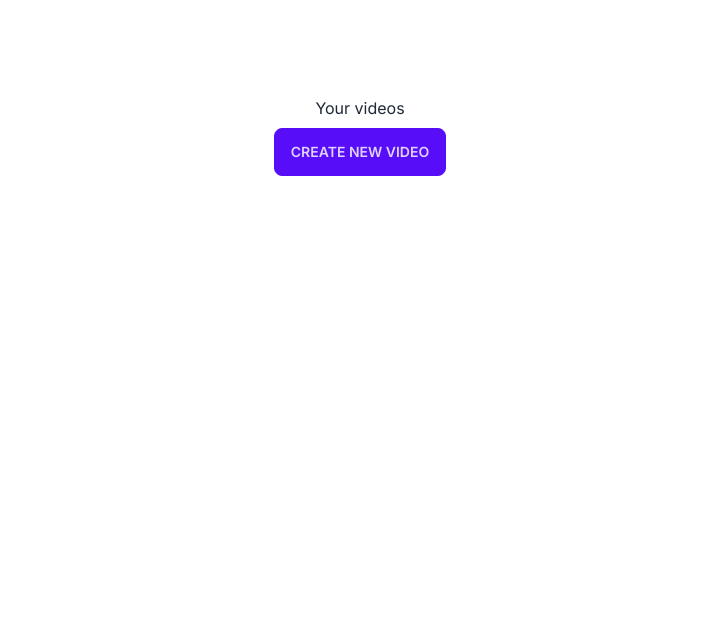
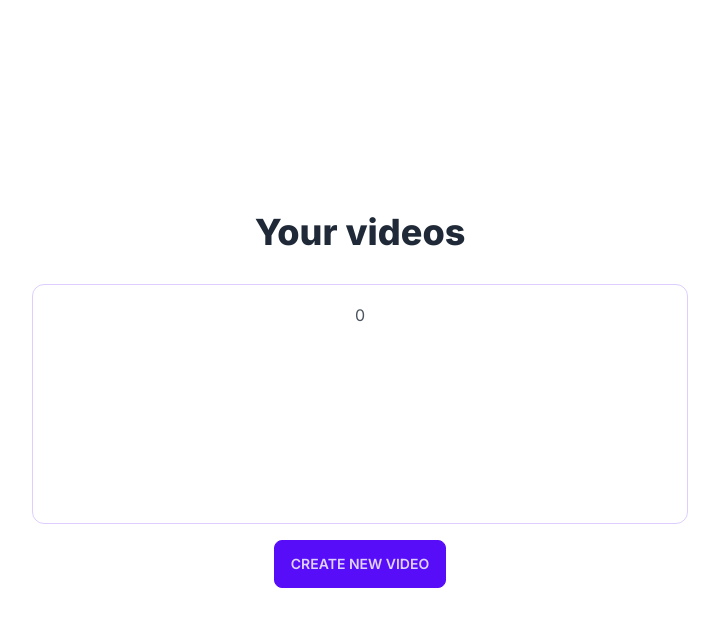
Before and after one commit to rvkoon/proto-video-editor, a Next.js app: page / in a window 1280 px wide. Shown: the top 626 px of the page, without its empty margins (280-999 px from the left). Built offline with nearby package versions, Linux system fonts and the light colour scheme.

Commit message:
add videosList

```diff
--- a/package.json
+++ b/package.json
@@ -9,6 +9,7 @@
     "lint": "next lint"
   },
   "dependencies": {
+    "@tailwindcss/typography": "^0.5.10",
     "@types/uuid": "^9.0.6",
     "daisyui": "^3.9.3",
     "next": "13.5.6",
--- /dev/null
+++ b/src/app/context.tsx
@@ -0,0 +1,37 @@
+"use client";
+import { createContext, useContext, useEffect, useState } from "react";
+import { AppContext } from "./types";
+import { LocalStorageService } from "@/services/localstorage";
+import { VideoState } from "@/features/video-editor/types";
+
+const AppContext = createContext<AppContext>({
+  videos: [],
+  setVideos: () => [],
+  isLoadingVideos: false,
+});
+
+export function useAppContext() {
+  return useContext(AppContext);
+}
+
+interface AppContextProviderProps {
+  children: React.ReactNode;
+}
+
+export function AppProvider({ children }: AppContextProviderProps) {
+  const [videos, setVideos] = useState<VideoState[]>([]);
+  const [isLoadingVideos, setIsLoadingVideos] = useState<boolean>(true);
+
+  useEffect(() => {
+    const videos = LocalStorageService.getAllWithPrefix("video");
+    console.log({ storageVideos: videos });
+    setVideos(videos);
+    setIsLoadingVideos(false);
+  }, []);
+
+  return (
+    <AppContext.Provider value={{ videos, setVideos, isLoadingVideos }}>
+      {children}
+    </AppContext.Provider>
+  );
+}
--- a/src/app/layout.tsx
+++ b/src/app/layout.tsx
@@ -2,6 +2,8 @@ import type { Metadata } from "next";
 import { Inter } from "next/font/google";
 import "./globals.css";
 import { VideoEditorProvider } from "@/features/video-editor/context";
+import { AppProvider } from "./context";
+import { useState } from "react";
 
 const inter = Inter({ subsets: ["latin"] });
 
@@ -18,7 +20,9 @@ export default function RootLayout({
   return (
     <html lang="en" data-theme="light">
       <body className={inter.className}>
-        <VideoEditorProvider>{children}</VideoEditorProvider>
+        <AppProvider>
+          <VideoEditorProvider>{children}</VideoEditorProvider>
+        </AppProvider>
       </body>
     </html>
   );
--- a/src/app/page.tsx
+++ b/src/app/page.tsx
@@ -1,10 +1,16 @@
 import { CreateVideoButton } from "@/features/create-video/components/CreateVideoButton";
+import { VideosList } from "@/lib/ui/components/VideosList";
 
 export default function Home() {
   return (
-    <main className="flex min-h-screen flex-col items-center gap-2 p-24">
-      <h1>Your videos</h1>
-      <CreateVideoButton />
+    <main className="flex min-h-screen flex-col items-center justify-center gap-2 p-24">
+      <article className="prose text-center w-full">
+        <h1 className="">Your videos</h1>
+        <div className="mb-4">
+          <VideosList />
+        </div>
+        <CreateVideoButton />
+      </article>
     </main>
   );
 }
--- /dev/null
+++ b/src/app/types.ts
@@ -0,0 +1,7 @@
+import { VideoState } from "@/features/video-editor/types";
+
+export type AppContext = {
+  videos: VideoState[];
+  setVideos: (videos: VideoState[]) => void;
+  isLoadingVideos: boolean;
+};
--- a/src/features/create-video/components/CreateVideoButton.tsx
+++ b/src/features/create-video/components/CreateVideoButton.tsx
@@ -1,8 +1,9 @@
 "use client";
 
-import { createNewVideo } from "../services/createNewVideo";
+import { useCreateNewVideo } from "../services/useCreateNewVideo";
 
 export function CreateVideoButton() {
+  const { createNewVideo } = useCreateNewVideo();
   function handleOnClick() {
     createNewVideo();
   }
--- a/src/features/create-video/services/createNewVideo.ts
+++ /dev/null
@@ -1,16 +0,0 @@
-import { DEFAULT_VIDEO_STATE } from "../constants";
-import { VideoState } from "../../video-editor/types";
-import { v4 as uuidv4 } from "uuid";
-import { LocalStorageService } from "@/services/localstorage";
-
-export function createNewVideo(): VideoState {
-  const videoId = uuidv4();
-  const video = {
-    ...DEFAULT_VIDEO_STATE,
-    settings: { ...DEFAULT_VIDEO_STATE.settings, id: videoId },
-  } as VideoState;
-
-  LocalStorageService.set(`video-${videoId}`, video);
-
-  return video;
-}
--- /dev/null
+++ b/src/features/create-video/services/useCreateNewVideo.ts
@@ -0,0 +1,28 @@
+import { DEFAULT_VIDEO_STATE } from "../constants";
+import { VideoState } from "../../video-editor/types";
+import { v4 as uuidv4 } from "uuid";
+import { LocalStorageService } from "@/services/localstorage";
+import { useAppContext } from "@/app/context";
+
+export function useCreateNewVideo() {
+  const { videos, setVideos } = useAppContext();
+
+  function createNewVideo(): VideoState {
+    const videoId = uuidv4();
+    const video = {
+      ...DEFAULT_VIDEO_STATE,
+      settings: { ...DEFAULT_VIDEO_STATE.settings, id: videoId },
+    } as VideoState;
+
+    console.log({ videos });
+
+    LocalStorageService.set(`video-${videoId}`, video);
+    setVideos([...videos, video]);
+
+    return video;
+  }
+
+  return {
+    createNewVideo,
+  };
+}
--- /dev/null
+++ b/src/lib/ui/components/VideosList.tsx
@@ -0,0 +1,18 @@
+"use client";
+import { useAppContext } from "@/app/context";
+
+export function VideosList() {
+  const { isLoadingVideos, videos } = useAppContext();
+  return (
+    <div className="min-h-[30vh] border border-primary/20 rounded-xl p-4">
+      {isLoadingVideos && (
+        <span className="loading loading-ring loading-lg"></span>
+      )}
+      {!isLoadingVideos &&
+        videos.length &&
+        videos.map((video, index) => (
+          <div key={index}>{video.settings.id}</div>
+        ))}
+    </div>
+  );
+}
--- a/src/services/localstorage.ts
+++ b/src/services/localstorage.ts
@@ -12,14 +12,14 @@ export class LocalStorageService {
     localStorage.removeItem(key);
   }
 
-  static getAllWithPrefix(prefix: string) {
+  static getAllWithPrefix(prefix: string): any[] {
     const items = { ...localStorage };
     const filteredItems = Object.keys(items)
       .filter((key) => key.startsWith(prefix))
-      .reduce((obj: any, key: any) => {
-        obj[key] = items[key];
-        return obj;
-      }, {});
+      .reduce((acc: any, key: any) => {
+        acc.push(JSON.parse(items[key]));
+        return acc;
+      }, []);
     return filteredItems;
   }
 }
--- a/tailwind.config.ts
+++ b/tailwind.config.ts
@@ -11,6 +11,6 @@ const config: Config = {
       },
     },
   },
-  plugins: [require("daisyui")],
+  plugins: [require("@tailwindcss/typography"), require("daisyui")],
 };
 export default config;
```
Also changed, not shown: 1 other file (tests, documents, lock files or other folders).
